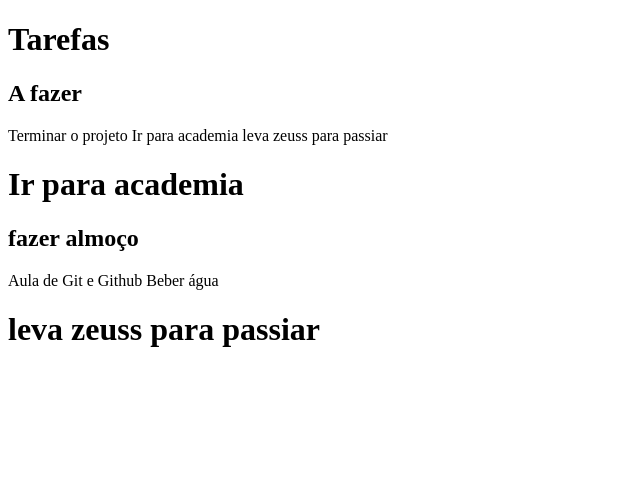
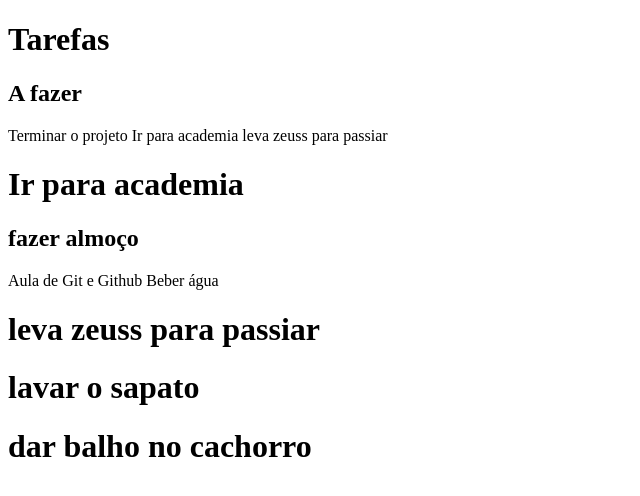
Before and after one commit to Arianny2024/tarefas-web, a plain HTML site: page index.html in a window 1280 px wide. Shown: the whole page, without its empty margins (0-640 px from the left). Drawn offline with Linux system fonts and the light colour scheme.

Commit message:
Lista de tarefas concluídas

```diff
--- a/index.html
+++ b/index.html
@@ -19,5 +19,7 @@
     <l1>Beber água</l1>
     </u1>
     <h1>leva zeuss para passiar</h1>
+    <h1>lavar o sapato</h1>
+    <h1>dar balho no cachorro</h1>
 </body>
 </html>
```
